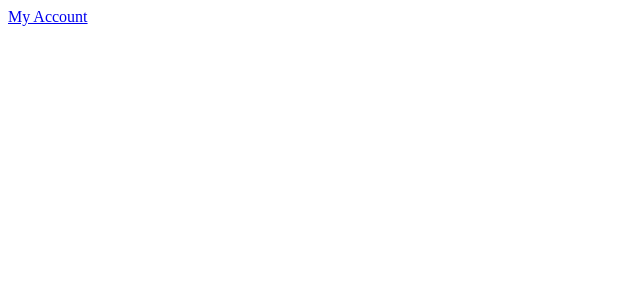
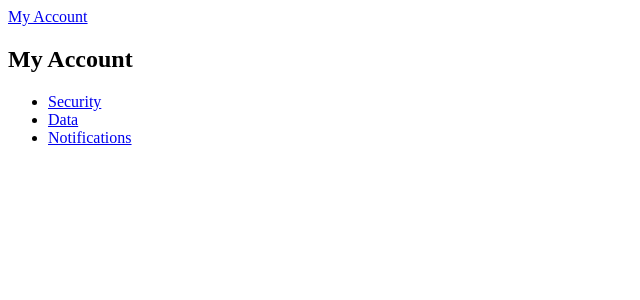
Before and after one commit to vprotsan/om, a React (Create React App) app: page /account/account in a window 1280 px wide. Shown: the top 300 px of the page, without its empty margins (0-640 px from the left). Built offline with nearby package versions, Linux system fonts and the light colour scheme.

Commit message:
done routing

```diff
--- a/src/components/Account.js
+++ b/src/components/Account.js
@@ -12,13 +12,13 @@ const Account = ({match}) => (
       <div className="my-account-header group">
           <h2>My Account</h2>
           <ul className="account-nav">
-            <li><NavLink to={`${match.url}/account`}>Account</NavLink></li>
+            <li><NavLink to={`${match.url}/security`}>Security</NavLink></li>
             <li><NavLink to={`${match.url}/data`}>Data</NavLink></li>
             <li><NavLink to={`${match.url}/notifications`}>Notifications</NavLink></li>
           </ul>
       </div>
 
-      <Route exact path={`${match.path}/account`} render={ () => <LoginSecurity />}/>
+      <Route exact path={`${match.path}/security`} render={ () => <LoginSecurity />}/>
       <Route exact path={`${match.path}/data`} render={ () => <Data />}/>
       <Route exact path={`${match.path}/notifications`} render={ () => <Notifications />}/>
   </div>
--- a/src/components/MainContainer.js
+++ b/src/components/MainContainer.js
@@ -1,6 +1,6 @@
 import React, { Component } from 'react';
 import styled from 'styled-components';
-import RegisterForm from './RegisterForm';
+import RegisterForm from './registerForm/RegisterForm';
 
 const MainContainer = (props) => {
 
--- a/src/components/MainWrapper.js
+++ b/src/components/MainWrapper.js
@@ -8,8 +8,8 @@ import Account from './Account';
 const MainWrapper = (props) => (
   <div class="main-content-wrapper">
     <Switch>
-        <Route exact path="/" component={MainContainer}/>
-        <Route exact path="/account" component={Account}/>
+        <Route exact path="/" component={ MainContainer }/>
+        <Route path="/account" component={Account}/>
         {/* <Route path="/about" render={() => <About title="About"/>}/>
         <Route exact path="/teachers" component={Teachers}/>
         <Route path="/teachers/:topic/:name" component={Featured}/>
--- a/src/components/myaccount/data.js
+++ b/src/components/myaccount/data.js
@@ -0,0 +1,11 @@
+import React from 'react';
+
+const Data = (props) => (
+  <ul>
+    <li className="course media group">settings</li>
+    <li className="course media group">settings</li>
+    <li className="course media group">settings</li>
+  </ul>
+);
+
+export default Data;
--- a/src/components/myaccount/loginSecurity.js
+++ b/src/components/myaccount/loginSecurity.js
@@ -0,0 +1,11 @@
+import React from 'react';
+
+const LoginSecurity = (props) => (
+  <ul>
+    <li className="course media group">LoginSecurity</li>
+    <li className="course media group">LoginSecurity</li>
+    <li className="course media group">LoginSecurity</li>
+  </ul>
+);
+
+export default LoginSecurity;
--- a/src/components/myaccount/notifications.js
+++ b/src/components/myaccount/notifications.js
@@ -0,0 +1,11 @@
+import React from 'react';
+
+const Notifications = (props) => (
+  <ul>
+    <li className="course media group">Notifications</li>
+    <li className="course media group">Notifications</li>
+    <li className="course media group">Notifications</li>
+  </ul>
+);
+
+export default Notifications;
```
Also changed, not shown: src/components/registerForm/RegisterForm.js (renamed from src/components/RegisterForm.js).
